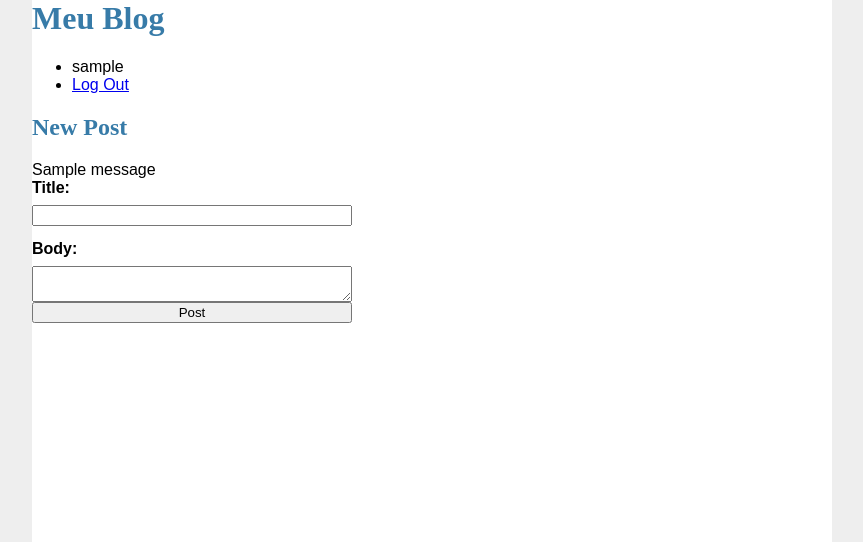
After one commit to ricmangabr/blog_ocean, a Flask app: page /create in a window 1280 px wide. The commit adds this page. Shown: the top 542 px of the page, without its empty margins (208-1071 px from the left). Run offline with Flask 2, Linux system fonts and the light colour scheme; a user stored in the database is signed in; tables that the repository leaves empty hold one stand-in row (values such as "Sample post"); one stand-in notice (Sample message) is shown.

Commit message:
intervalo aula 6

```diff
--- a/app.py
+++ b/app.py
@@ -1,7 +1,7 @@
 from flask import Flask, render_template, redirect, url_for, request, flash
 from datetime import datetime
 from flask_sqlalchemy import SQLAlchemy #para banco de dados
-from flask_login import LoginManager, UserMixin, current_user, logout_user, login_user# maneja e encripta login
+from flask_login import LoginManager, UserMixin, current_user, logout_user, login_user, login_required # maneja e encripta login
 from werkzeug.security import check_password_hash, generate_password_hash #segurança do login
 from sqlalchemy.exc import IntegrityError
 
@@ -67,7 +67,7 @@ def register():
 
     return render_template('register.html')
 
-@app.route('/login')
+@app.route('/login', methods=["GET", "POST"])
 def login():
     if current_user.is_authenticated:
         return redirect(url_for('index'))
@@ -88,3 +88,19 @@ def login():
 def logout():
     logout_user()
     return redirect(url_for('index'))
+
+@app.route('/create', methods=["GET", "POST"])
+@login_required #só permite a visualização da página se o usuário estiver logado
+def create():
+    if request.method == "POST":
+        title = request.form['title']
+        body = request.form['body']
+        try:
+            post= Post(title=title, body=body, author=current_user)
+            db.session.add(post)
+            db.session.commit()
+            return redirect(url_for('index'))
+        except IntegrityError:
+            flash("Error on creating Post; try again later")
+
+    return render_template('create.html')
--- a/templates/base.html
+++ b/templates/base.html
@@ -4,12 +4,28 @@
         <link rel="stylesheet" href="{{ url_for('static', filename='style.css') }}">
     </head>
     <body>
-        <h1> Meu primeiro blog </h1>
         <navbar>
+            <h1> Meu Blog </h1>
+            <ul>
+            {% if current_user.is_authenticated %}
+                <li> <span> {{ current_user.username }} </span></li>
+                <li><a href="{{ url_for('logout') }}">Log Out</a> </li>
+            {% else %}
+                <li> <a href ="{{ url_for('register') }}">Register</a></li>
+                <li><a href="{{ url_for('login') }}">Log In</a> </li>
+            {% endif %}
+            </ul>
         </navbar>
         <section class="content">
+            <header>
+                {% block header %}
+                {% endblock %}
+            </header>
+            {% for message in get_flashed_messages() %}
+            <div class="flash"> {{ message }}</div>
+            {% endfor %}
             {% block content%}
             {% endblock %}
-        </section>
+            </section>
     </body>
 </html>
--- /dev/null
+++ b/templates/create.html
@@ -0,0 +1,19 @@
+{% extends "base.html" %}
+
+{% block title %} New Post {% endblock %}
+
+{% block header %}
+    <h1> New Post</h1>
+{% endblock %}
+
+
+{% block content %}
+<form method="POST">
+    <label for="title"> Title: </label>
+    <input id="title" name="title" required value= "{{ request.form['title'] }}">
+    <label for='body'> Body: </label>
+    <textarea id="'body" name="body"> {{ request.form['body'] }} </textarea>
+    <input type="submit" value="Post">
+
+</form>
+{% endblock %}
```
Also changed, not shown: templates/login.html (+10 -0 lines).
